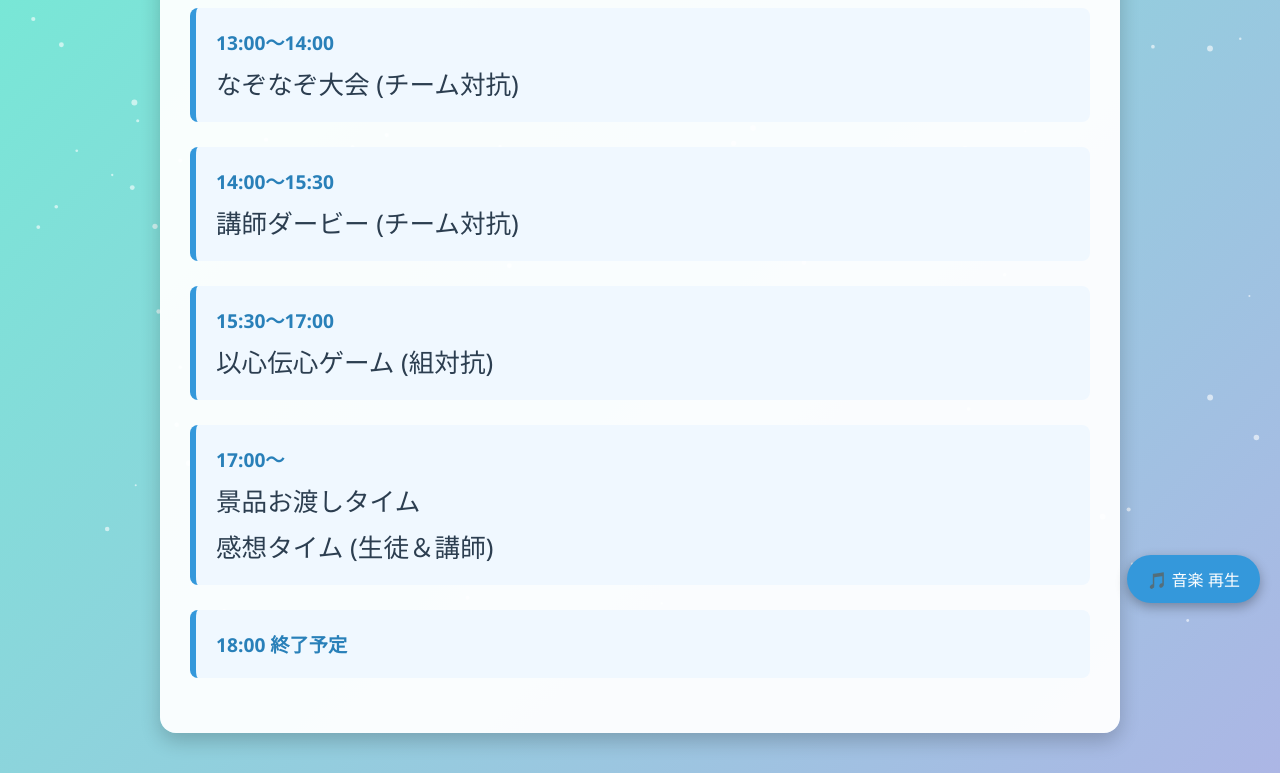
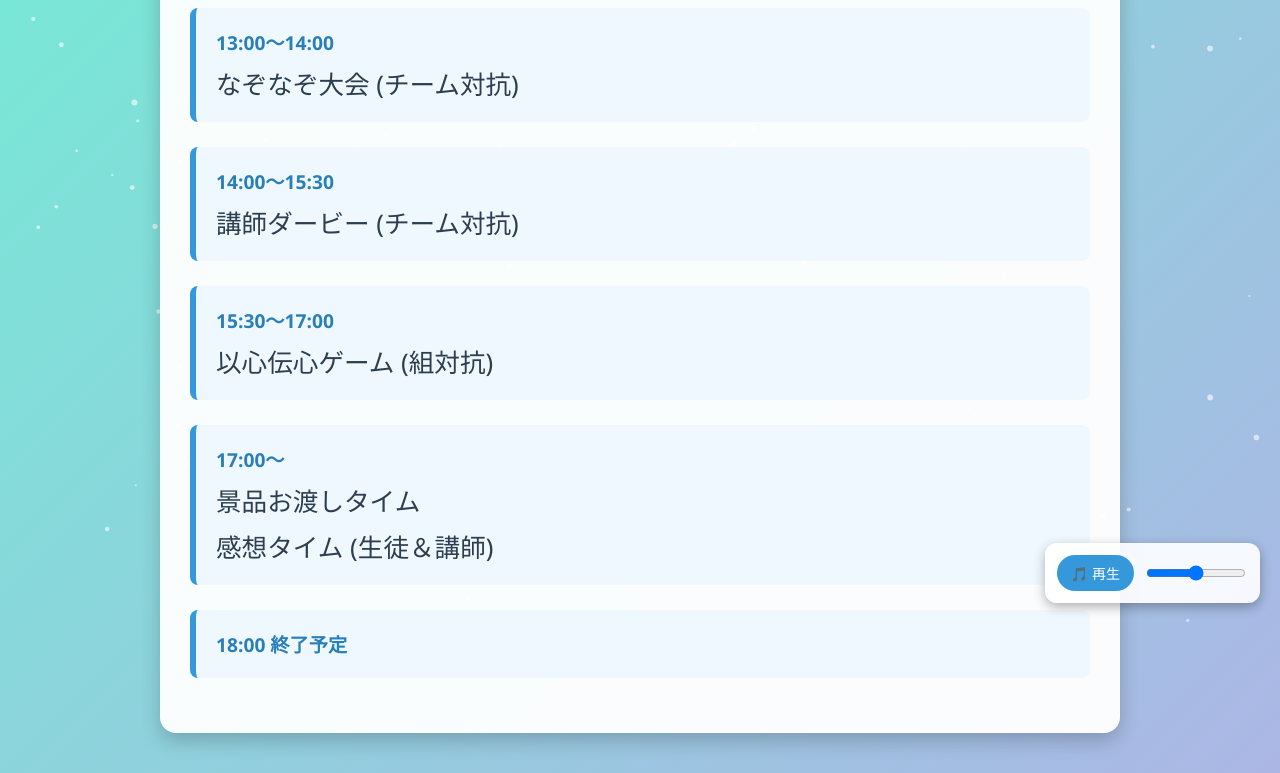
Before and after one commit to darako0409/literacy, a plain HTML site: page sannsou.html in a window 1280 px wide. Shown: the part 177-950 px from the top of the page. Drawn offline with Linux system fonts and the light colour scheme.

Commit message:
Update sannsou.html

```diff
--- a/sannsou.html
+++ b/sannsou.html
@@ -80,25 +80,38 @@
       to { opacity: 1; }
     }
 
-    /* BGMコントロールボタン */
-    #bgm-control {
+    /* BGMコントロールボタンとスライダー */
+    .bgm-controls {
       position: fixed;
       bottom: 20px;
       right: 20px;
       z-index: 2;
+      background: rgba(255, 255, 255, 0.9);
+      border-radius: 12px;
+      padding: 12px;
+      box-shadow: 0 4px 12px rgba(0,0,0,0.3);
+      display: flex;
+      align-items: center;
+      gap: 10px;
+    }
+
+    #bgm-control {
       background: #3498db;
       color: white;
       border: none;
       border-radius: 50px;
-      padding: 12px 20px;
-      font-size: 16px;
+      padding: 8px 14px;
+      font-size: 14px;
       cursor: pointer;
-      box-shadow: 0 4px 12px rgba(0,0,0,0.3);
       transition: background 0.3s;
     }
 
     #bgm-control:hover {
       background: #2980b9;
+    }
+
+    #volume-slider {
+      width: 100px;
     }
   </style>
 </head>
@@ -150,14 +163,17 @@
     </div>
   </div>
 
-  <!-- 🎵 BGM 音楽ファイル（任意の音楽URLに変更可） -->
+  <!-- 🎵 BGM 音楽ファイル -->
   <audio id="bgm" loop>
     <source src="https://darako0409.github.io/literacy/Filter_unregistered.mp3" type="audio/mp3">
     ※音楽ファイルが再生できません。
   </audio>
 
-  <!-- BGMコントロールボタン -->
-  <button id="bgm-control" onclick="toggleBGM()">🎵 音楽 再生</button>
+  <!-- BGMコントロール + 音量スライダー -->
+  <div class="bgm-controls">
+    <button id="bgm-control" onclick="toggleBGM()">🎵 再生</button>
+    <input type="range" id="volume-slider" min="0" max="1" step="0.01" value="0.5">
+  </div>
 
   <script>
     function toggleDetails(eventDiv) {
@@ -165,21 +181,29 @@
       detailDiv.style.display = (detailDiv.style.display === 'block') ? 'none' : 'block';
     }
 
-    // 🎵 BGM再生/停止 切り替え
+    // 🎵 BGM再生/停止
     const bgm = document.getElementById('bgm');
     const bgmControl = document.getElementById('bgm-control');
+    const volumeSlider = document.getElementById('volume-slider');
+    bgm.volume = 0.5;  // 初期音量
+
     let isPlaying = false;
 
     function toggleBGM() {
       if (!isPlaying) {
         bgm.play();
-        bgmControl.textContent = '⏸️ 音楽 停止';
+        bgmControl.textContent = '⏸️ 停止';
       } else {
         bgm.pause();
-        bgmControl.textContent = '🎵 音楽 再生';
+        bgmControl.textContent = '🎵 再生';
       }
       isPlaying = !isPlaying;
     }
+
+    // 🔊 音量変更
+    volumeSlider.addEventListener('input', function() {
+      bgm.volume = this.value;
+    });
 
     // ✨ 背景Canvas アニメーション
     const canvas = document.getElementById('particle-bg');
```
